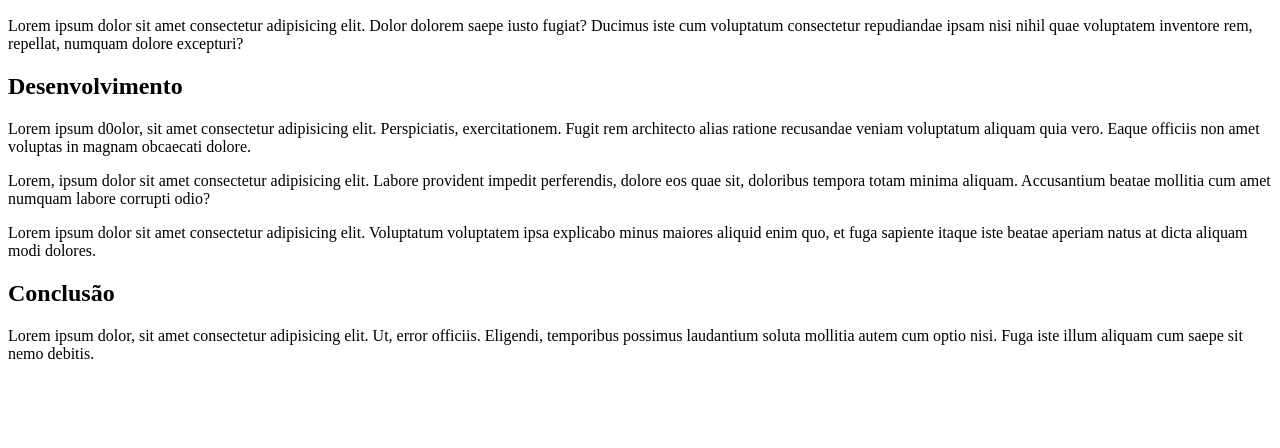
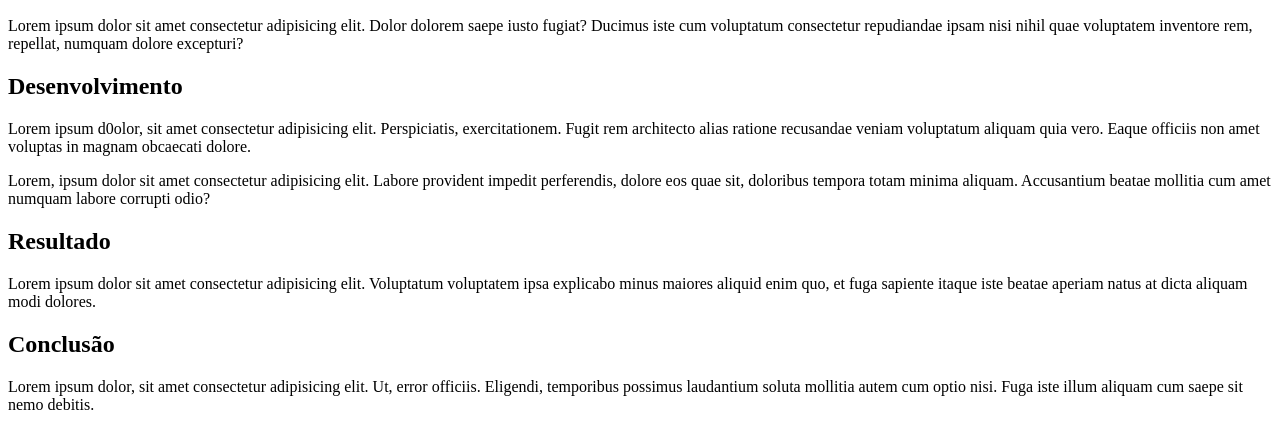
Before and after one commit to Henzohenrique/aula-18-10, a plain HTML site: page index.html in a window 1280 px wide. Shown: the part 96-544 px from the top of the page. Drawn offline with Linux system fonts and the light colour scheme.

Commit message:
Update index.html

```diff
--- a/index.html
+++ b/index.html
@@ -15,6 +15,7 @@
         <p>
             Lorem, ipsum dolor sit amet consectetur adipisicing elit. Labore provident impedit perferendis, dolore eos quae sit, doloribus tempora totam minima aliquam. Accusantium beatae mollitia cum amet numquam labore corrupti odio?
         </p>
+        <h2>Resultado</h2>
         <p>
             Lorem ipsum dolor sit amet consectetur adipisicing elit. Voluptatum voluptatem ipsa explicabo minus maiores aliquid enim quo, et fuga sapiente itaque iste beatae aperiam natus at dicta aliquam modi dolores.
         </p>
```
